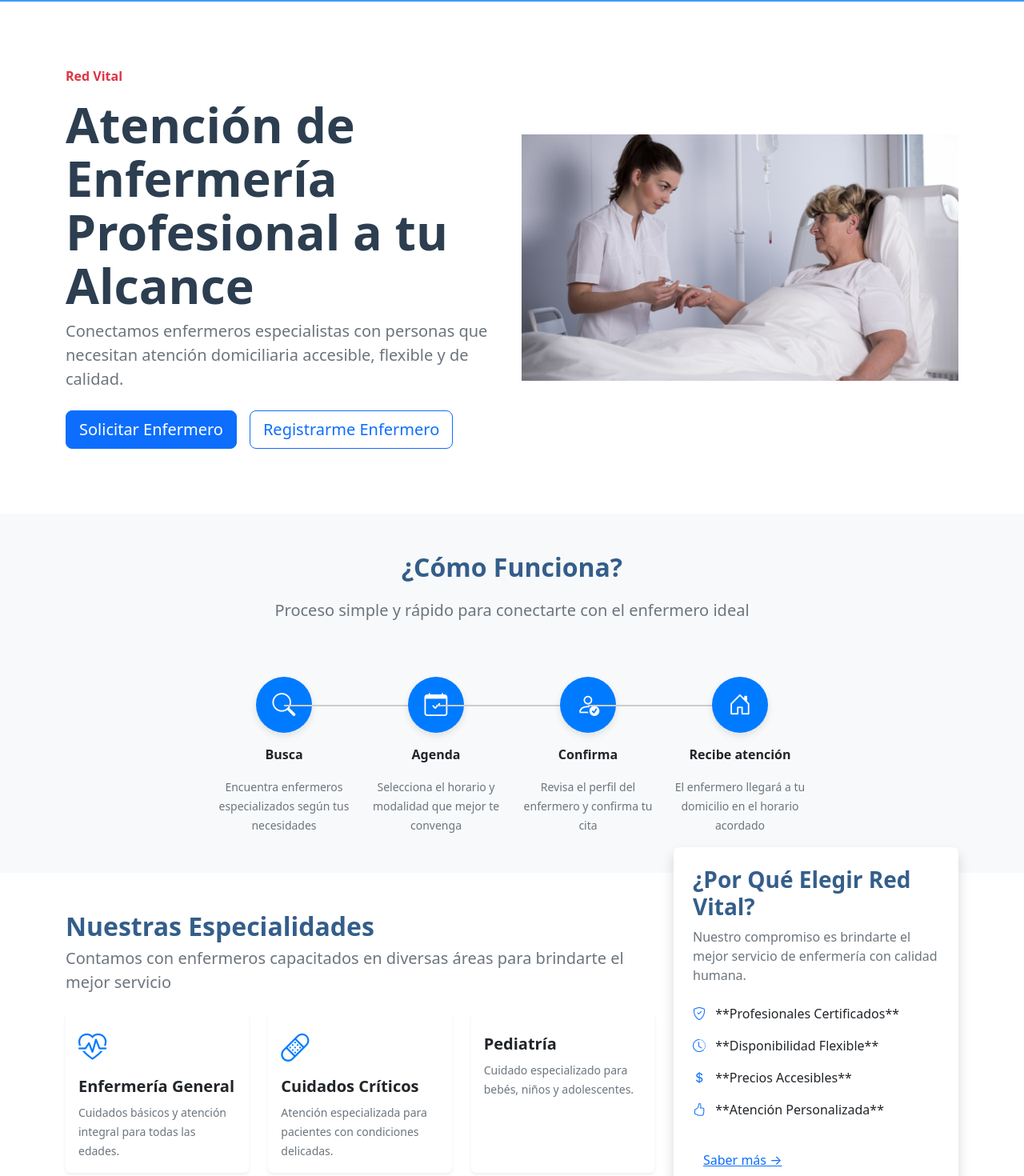
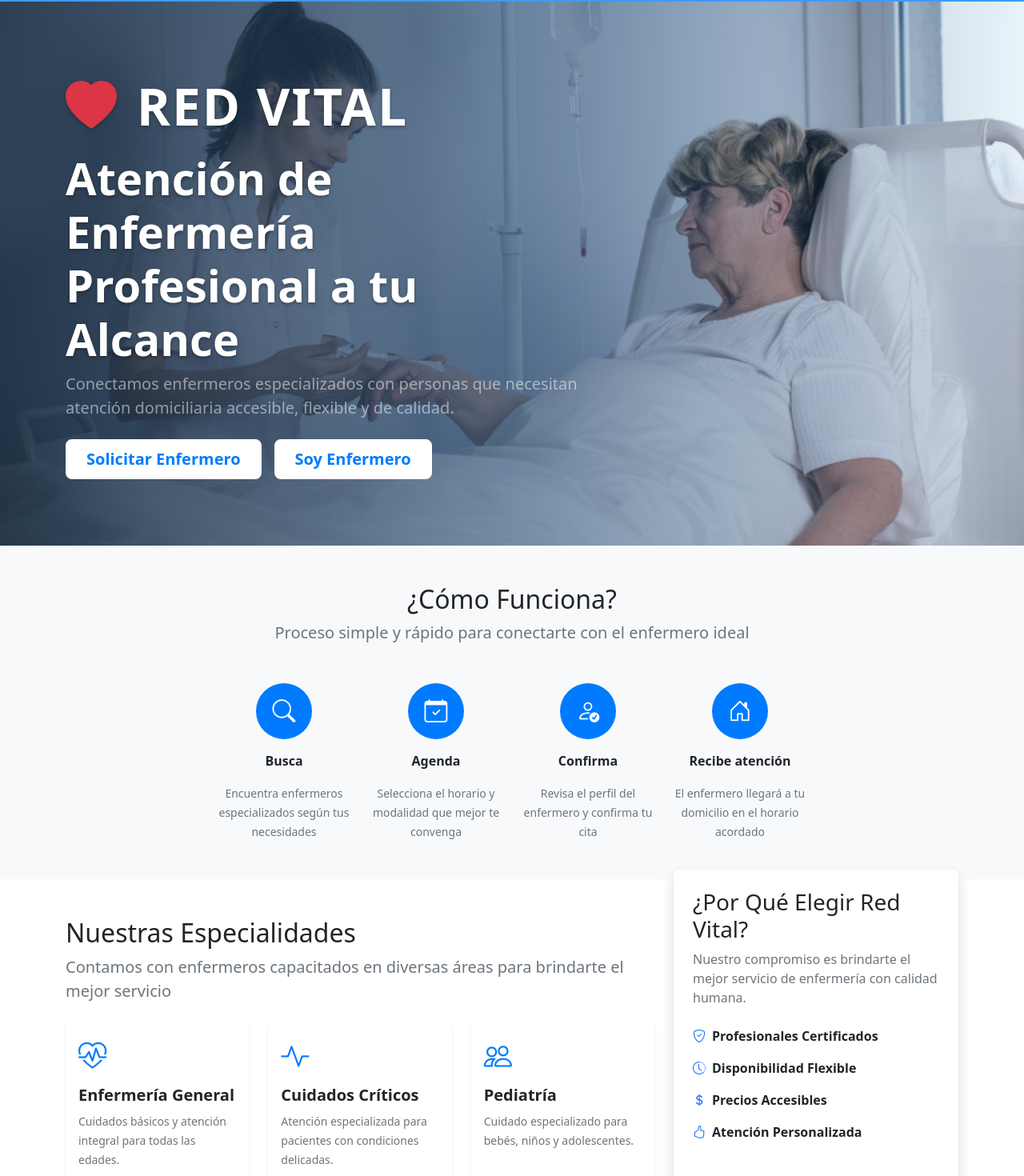
Before and after one commit to Emiliano4121/RedVital, an Angular app: page / in a window 1280 px wide. Shown: the part 58-1528 px from the top of the page at 80% size. Built offline with nearby package versions, Linux system fonts and the light colour scheme.

Commit message:
se mejoro el home

```diff
--- a/src/app/pages/Inicio/home/home.html
+++ b/src/app/pages/Inicio/home/home.html
@@ -1,23 +1,27 @@
-<section class="hero-section">
-    <div class="container">
-        <div class="row align-items-center">
-            <div class="col-lg-6 hero-content">
-                <p class="text-danger fw-bold">Red Vital</p>
-                <h1>Atención de Enfermería Profesional a tu Alcance</h1>
-                <p class="lead text-secondary">Conectamos enfermeros especialistas con personas que necesitan atención domiciliaria accesible, flexible y de calidad.</p>
-                <div class="d-flex gap-3 mt-4">
-                    <button class="btn btn-primary btn-lg">Solicitar Enfermero</button>
-                    <button class="btn btn-outline-primary btn-lg">Registrarme Enfermero</button>
+<section class="hero-section d-flex align-items-center">
+    <div class="container position-relative z-2">
+        <div class="row">
+
+            <div class="col-lg-7 hero-content">
+                <p class="text-uppercase fw-bold text-white mb-2">
+                    <i class="bi bi-heart-fill me-1 text-danger"></i> Red Vital
+                </p>
+                <h1 class="display-4 fw-bolder text-white">Atención de Enfermería Profesional a tu Alcance</h1>
+                <p class="lead text-white-50 mb-4">
+                    Conectamos enfermeros especializados con personas que necesitan atención domiciliaria accesible, flexible y de calidad.
+                </p>
+
+                <div class="d-flex gap-3">
+                    <button class="btn btn-primary btn-lg px-4" routerLink="/busqueda">Solicitar Enfermero</button>
+                    <button class="btn btn-outline-light btn-lg px-4">Soy Enfermero</button>
                 </div>
             </div>
-            <div class="col-lg-6 hero-image-container">
-                <img src="assets/images/enfermera-cuidando.jpg" class="img-fluid">
-            </div>
+
         </div>
     </div>
 </section>
 
-<section class="steps-section py-5 bg-light">
+<section class="steps-section py-5">
     <div class="container text-center">
         <h2>¿Cómo Funciona?</h2>
         <p class="lead text-secondary">Proceso simple y rápido para conectarte con el enfermero ideal</p>
@@ -70,7 +74,7 @@
 
                     <div class="col-md-6 col-lg-4 mb-4">
                         <div class="card p-3 shadow-sm border-0 h-100 text-center text-md-start">
-                            <i class="bi bi-bandaid icon-specialty"></i>
+                            <i class="bi bi-activity icon-specialty"></i>
                             <h5 class="card-title fw-bold">Cuidados Críticos</h5>
                             <p class="card-text text-secondary"><small>Atención especializada para pacientes con condiciones delicadas.</small></p>
                         </div>
@@ -78,7 +82,7 @@
 
                     <div class="col-md-6 col-lg-4 mb-4">
                         <div class="card p-3 shadow-sm border-0 h-100 text-center text-md-start">
-                            <i class="bi bi-baby icon-specialty"></i>
+                            <i class="bi bi-people icon-specialty"></i>
                             <h5 class="card-title fw-bold">Pediatría</h5>
                             <p class="card-text text-secondary"><small>Cuidado especializado para bebés, niños y adolescentes.</small></p>
                         </div>
@@ -94,7 +98,7 @@
 
                     <div class="col-md-6 col-lg-4 mb-4">
                         <div class="card p-3 shadow-sm border-0 h-100 text-center text-md-start">
-                            <i class="bi bi-syringe icon-specialty"></i>
+                            <i class="bi bi-bandaid icon-specialty"></i>
                             <h5 class="card-title fw-bold">Curaciones</h5>
                             <p class="card-text text-secondary"><small>Tratamiento de heridas, aplicación de medicamentos y terapias.</small></p>
                         </div>
@@ -102,7 +106,7 @@
 
                     <div class="col-md-6 col-lg-4 mb-4">
                         <div class="card p-3 shadow-sm border-0 h-100 text-center text-md-start">
-                            <i class="bi bi-activity icon-specialty"></i>
+                            <i class="bi bi-person-wheelchair icon-specialty"></i>
                             <h5 class="card-title fw-bold">Rehabilitación</h5>
                             <p class="card-text text-secondary"><small>Apoyo en fisioterapia y recuperación post-operatoria.</small></p>
                         </div>
@@ -117,13 +121,13 @@
                     <p class="text-secondary">Nuestro compromiso es brindarte el mejor servicio de enfermería con calidad humana. </p>
 
                     <div class="mt-4">
-                        <p><i class="bi bi-shield-check text-primary me-2"></i> **Profesionales Certificados**</p>
-                        <p><i class="bi bi-clock-history text-primary me-2"></i> **Disponibilidad Flexible**</p>
-                        <p><i class="bi bi-currency-dollar text-primary me-2"></i> **Precios Accesibles**</p>
-                        <p><i class="bi bi-hand-thumbs-up text-primary me-2"></i> **Atención Personalizada**</p>
+                        <p><i class="bi bi-shield-check text-primary me-2"></i> <strong>Profesionales Certificados</strong></p>
+                        <p><i class="bi bi-clock-history text-primary me-2"></i> <strong>Disponibilidad Flexible</strong></p>
+                        <p><i class="bi bi-currency-dollar text-primary me-2"></i> <strong>Precios Accesibles</strong></p>
+                        <p><i class="bi bi-hand-thumbs-up text-primary me-2"></i> <strong>Atención Personalizada</strong></p>
                     </div>
 
-                    <a href="/nosotros" class="btn btn-link text-primary mt-3">Saber más &rarr;</a>
+                    <a href="#" class="btn btn-link text-primary mt-3">Saber más &rarr;</a>
                 </div>
             </div>
         </div>
--- a/src/app/pages/Inicio/home/home.scss
+++ b/src/app/pages/Inicio/home/home.scss
@@ -1,41 +1,79 @@
-/* --- Variables basadas en tu diseño --- */
-$rv-blue: #345e8a; // Azul oscuro del footer y textos
-$rv-primary: #007bff; // Azul primario para botones y acentos
-$rv-light: #f8f9fa; // Fondo claro
+/* --- Variables --- */
+$rv-primary: #007bff;
+$rv-light: #f8f9fa;
 
-// === 1. HERO SECTION ===
+/* === HERO SECTION FULL SCREEN === */
 .hero-section {
-    padding: 80px 0;
-    min-height: 80vh;
-    display: flex;
-    align-items: center;
+    position: relative;
+    width: 100%;
+    min-height: 85vh; /* Ocupa casi toda la altura de la pantalla */
 
-    h1 {
-        font-size: 3.8rem;
-        font-weight: 800;
-        color: #2c3e50;
-        line-height: 1.1;
+    /* 1. LA IMAGEN DE FONDO */
+    /* Asegúrate de que la ruta sea correcta */
+    background-image: url('../../../../assets/images/enfermera-cuidando.jpg');
+    background-size: cover;     /* Escala la imagen para cubrir todo sin deformarse */
+    background-position: center top; /* Centra la imagen */
+    background-repeat: no-repeat;
+
+    /* 2. EL EFECTO AZULITO/DIFUMINADO (Overlay) */
+    &::before {
+        content: "";
+        position: absolute;
+        top: 0;
+        left: 0;
+        width: 100%;
+        height: 100%;
+        /* Este degradado es la clave:
+           - Empieza con un azul oscuro/gris a la izquierda (donde está el texto) para que sea legible.
+           - Se va volviendo transparente hacia la derecha para dejar ver bien a los enfermeros.
+        */
+        background: linear-gradient(to right, rgba(26, 46, 66, 0.85) 0%, rgba(38, 79, 117, 0.6) 50%, rgba(52, 152, 219, 0.1) 100%);
+        z-index: 1;
     }
 
-    .hero-image-container img {
-        max-height: 500px;
-        object-fit: cover;
+    /* ESTILOS PARA LOS BOTONES BLANCOS */
+    .btn-primary,
+    .btn-outline-light {
+        background-color: white;
+        color: $rv-primary; // Texto azul
+        border: 2px solid white;
+        font-weight: 600;
+        transition: all 0.3s ease;
+
+        &:hover {
+            background-color: transparent;
+            color: white;
+            border-color: white;
+            transform: translateY(-2px);
+            box-shadow: 0 4px 8px rgba(0,0,0,0.2);
+        }
     }
 }
 
-// === 2. STEPS SECTION (¿CÓMO FUNCIONA?) ===
+/* Ajustes del contenido para que esté encima del degradado */
+.hero-content {
+    z-index: 2; /* Importante: pone el texto encima del filtro oscuro */
+
+    /* TÍTULO RED VITAL MÁS GRANDE */
+    p.text-uppercase {
+        font-size: 4rem; /* Más grande */
+        letter-spacing: 2px; /* Espaciado entre letras */
+        text-shadow: 0 2px 4px rgba(0,0,0,0.3);
+
+        i.bi-heart-fill {
+            font-size: 4rem; /* Corazón proporcional */
+        }
+    }
+
+    h1 {
+        /* Sombra suave al texto para máxima legibilidad */
+        text-shadow: 0 2px 4px rgba(0,0,0,0.3);
+    }
+}
+
+/* Resto de estilos (Pasos, Especialidades) se quedan igual... */
 .steps-section {
     background-color: $rv-light;
-
-    h2 {
-        color: $rv-blue;
-        font-weight: 700;
-        margin-bottom: 20px;
-    }
-
-    .step-item {
-        position: relative;
-        padding-top: 20px;
 
     .icon-circle {
         display: inline-flex;
@@ -48,78 +86,44 @@ $rv-light: #f8f9fa; // Fondo claro
         color: white;
         font-size: 1.8rem;
         margin-bottom: 15px;
-            box-shadow: 0 4px 8px rgba(0, 0, 0, 0.1);
-        }
-
-        // Simulación de la línea conectora entre pasos (más complejo en CSS puro sin SVG)
-        &:not(:last-child)::after {
-            content: "";
-            position: absolute;
-            right: -50%;
-            top: 55px;
-            width: 100%;
-            height: 2px;
-            background-color: #ccc;
-            z-index: 0;
-        }
-        &:nth-child(4)::after, &:nth-child(8)::after { /* Deshabilitar la línea para el último elemento de la fila */
-             display: none;
-        }
     }
 }
 
-// === 3. SPECIALTIES SECTION ===
 .specialties-section {
-    h2 {
-        color: $rv-blue;
-        font-weight: 700;
-        margin-bottom: 5px;
-    }
-
     .icon-specialty {
         font-size: 2.2rem;
         color: $rv-primary;
         margin-bottom: 10px;
     }
 
-    // Tarjeta flotante "Por Qué Elegir Red Vital"
     .why-choose-card {
-        background-color: white;
-        margin-top: -80px; /* Desplazamiento hacia arriba para superponerse */
+        margin-top: -60px;
         position: relative;
-        z-index: 10;
-
-        h3 {
-            color: $rv-blue;
-            font-weight: 600;
-        }
-
-        // Estilos para los íconos de la lista de razones
-        i {
-            color: $rv-primary;
-        }
     }
 }
 
-// === MEDIA QUERIES (Responsiveness) ===
+/* Móvil */
 @media (max-width: 992px) {
     .hero-section {
-        .hero-content {
-            margin-bottom: 40px;
-        }
-        h1 {
-            font-size: 3rem;
+        min-height: 60vh; /* Un poco más bajo en celular */
+        text-align: center;
+
+        /* En móvil oscurecemos toda la imagen para que el texto se lea bien */
+        &::before {
+            background: rgba(26, 46, 66, 0.75);
         }
     }
 
-    .steps-section .step-item {
-        margin-bottom: 30px;
-        &:not(:last-child)::after {
-            display: none; /* Ocultar líneas con layout vertical */
+    .hero-content {
+        margin: 0 auto; /* Centrar contenido */
+
+        /* Red Vital un poco más pequeño en móvil */
+        p.text-uppercase {
+            font-size: 1.2rem;
         }
     }
 
-    .why-choose-card {
-        margin-top: 30px; /* Ajustar posición en móvil */
+    .specialties-section .why-choose-card {
+        margin-top: 30px;
     }
 }
```
Lines whose indentation alone changed are shown as unchanged.
